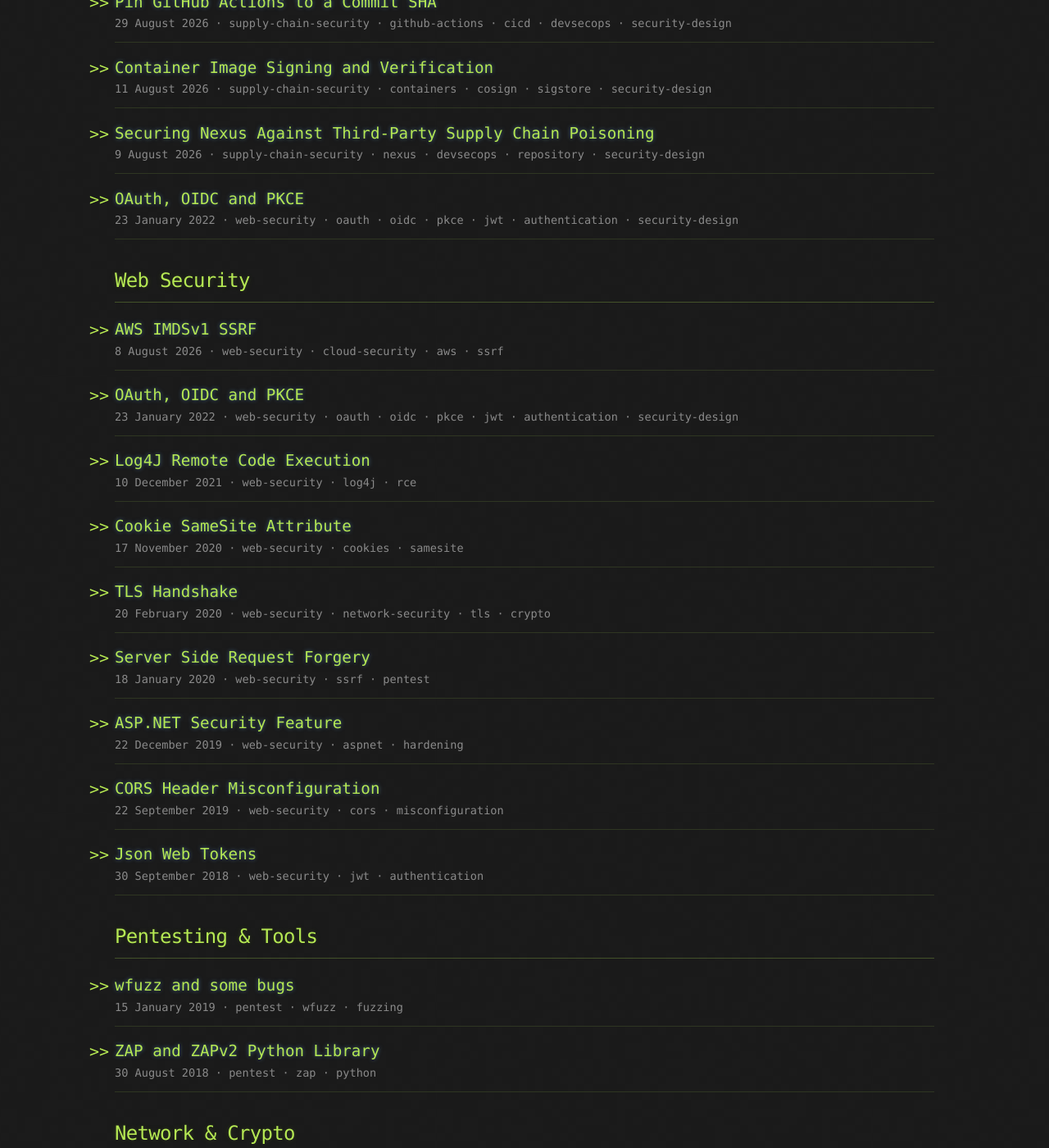
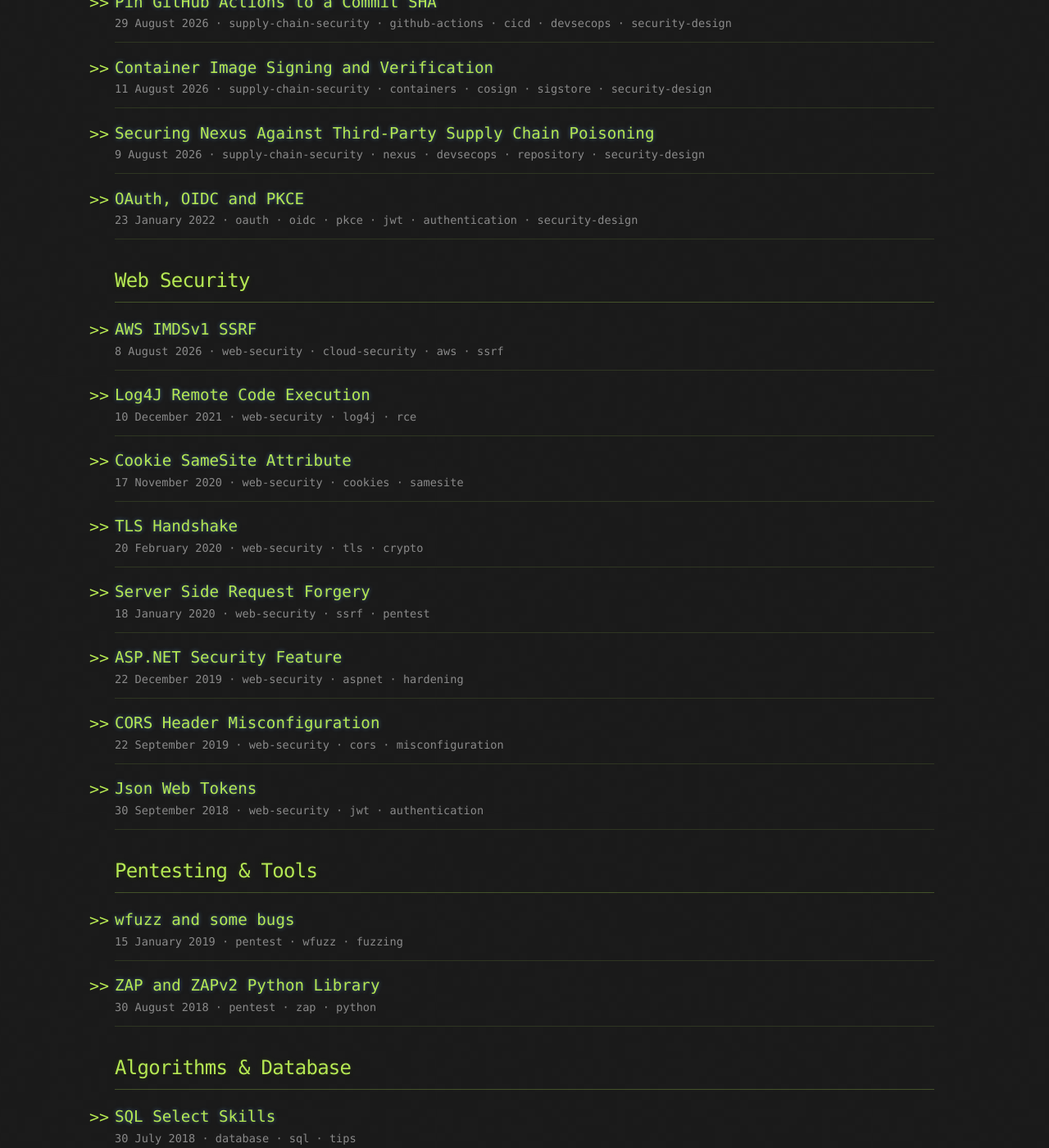
Before and after one commit to allencharp/allencharp.github.io, a Jekyll site: the page built from index.html, in a window 1280 px wide and 1400 px high, scrolled down 605 px. Shown: the whole window at 82% size. Built offline with Jekyll 4.4.1, drawn with Linux system fonts in a browser that asks for light colours; some of the changed text lies outside the part shown.

Commit message:
Drop Network & Crypto section; enforce one section per post

```diff
--- a/_posts/2020-02-20-TLS-Handshake.markdown
+++ b/_posts/2020-02-20-TLS-Handshake.markdown
@@ -3,7 +3,7 @@
 title:  "TLS Handshake"
 date:   2020-02-20 21:16:00 +0800
 author: allencharp
-tags: [web-security, network-security, tls, crypto]
+tags: [web-security, tls, crypto]
 ---
 
 # Introduction
--- a/_posts/2022-01-23-OAuth.md
+++ b/_posts/2022-01-23-OAuth.md
@@ -3,7 +3,7 @@
 title:  "OAuth, OIDC and PKCE"
 date:   2022-01-23 19:12:00 +0800
 author: allencharp
-tags: [web-security, oauth, oidc, pkce, jwt, authentication, security-design]
+tags: [oauth, oidc, pkce, jwt, authentication, security-design]
 ---
 
 > Part 1 of this series: [API Security: The Six Gates]({% post_url 2026-09-04-api-security-six-gates %}) covers the general API defence layers.
--- a/index.html
+++ b/index.html
@@ -43,26 +43,12 @@
   <h2>Pentesting &amp; Tools</h2>
   <ul class="post-list">
     {% for post in site.posts %}
-      {% unless post.tags contains 'web-security' or post.tags contains 'network-security' or post.tags contains 'math' or post.tags contains 'database' or post.tags contains 'security-design' %}
+      {% unless post.tags contains 'web-security' or post.tags contains 'math' or post.tags contains 'database' or post.tags contains 'security-design' %}
       <li>
         <a class="post-link" href="{{ post.url | relative_url }}">{{ post.title }}</a>
         <span class="post-meta">{{ post.date | date: "%-d %B %Y" }}{% if post.tags %} · {{ post.tags | join: " · " }}{% endif %}</span>
       </li>
       {% endunless %}
-    {% endfor %}
-  </ul>
-</section>
-
-<section class="post-group">
-  <h2>Network &amp; Crypto</h2>
-  <ul class="post-list">
-    {% for post in site.posts %}
-      {% if post.tags contains 'network-security' %}
-      <li>
-        <a class="post-link" href="{{ post.url | relative_url }}">{{ post.title }}</a>
-        <span class="post-meta">{{ post.date | date: "%-d %B %Y" }}{% if post.tags %} · {{ post.tags | join: " · " }}{% endif %}</span>
-      </li>
-      {% endif %}
     {% endfor %}
   </ul>
 </section>
```
Also changed, not shown: about.md (+2 -2 lines).
